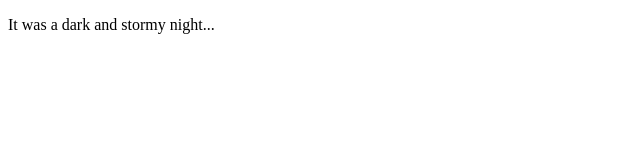
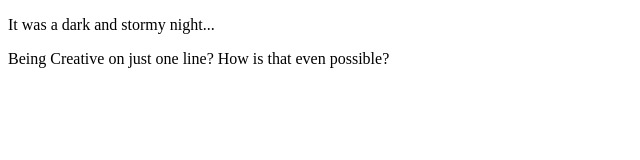
Before and after one commit to daniellelint/fireside-story2, a plain HTML site: page index.html in a window 1280 px wide. Shown: the whole page, without its empty margins (0-640 px from the left). Drawn offline with Linux system fonts and the light colour scheme.

Commit message:
added the second line

```diff
--- a/index.html
+++ b/index.html
@@ -7,6 +7,7 @@
 
     <body>
         <p>It was a dark and stormy night...</p>
+        <p>Being Creative on just one line? How is that even possible?</p>
     </body>
 
 </html>
```
